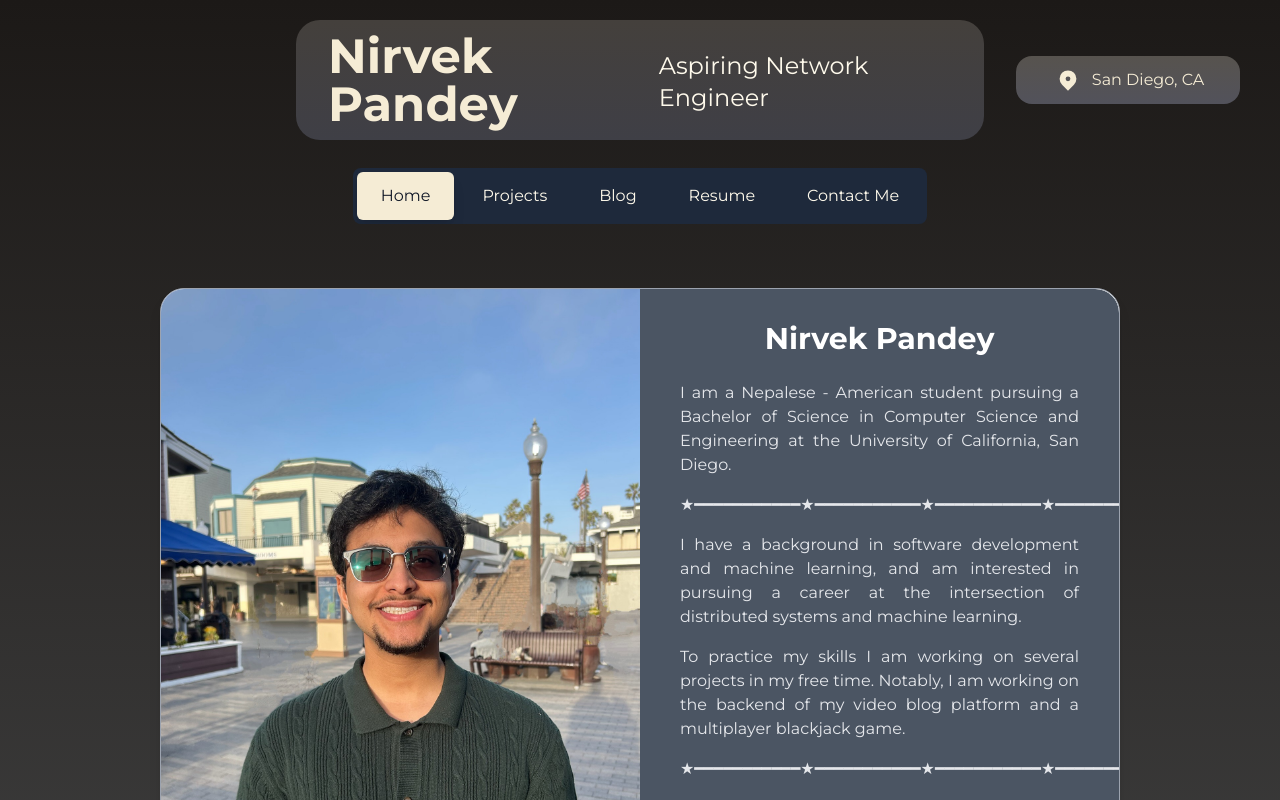
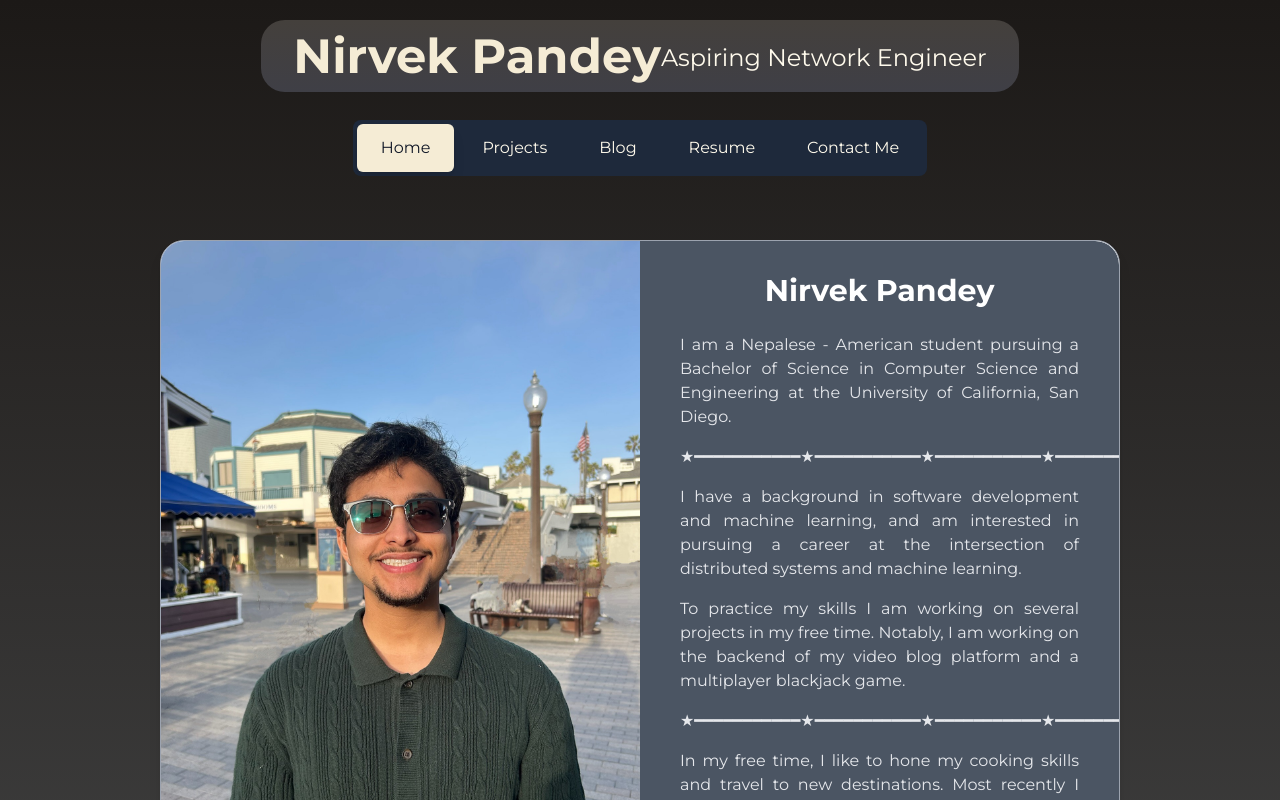
Before and after one commit to NirvekPanda/homepage, a Next.js app: page / in a window 1280 px wide. Shown: the top 800 px of the page. Built offline with nearby package versions, Linux system fonts and the light colour scheme.

Commit message:
swiched to simpler api

```diff
--- a/src/app/components/header.js
+++ b/src/app/components/header.js
@@ -1,21 +1,11 @@
 "use client";
 import React, { useEffect, useRef, useState } from "react";
 import Nav from "./nav";
-import LocationCarousel from "./locationCarousel";
 
 export default function Header() {
     const [isVisible, setIsVisible] = useState(true);
     const lastScrollY = useRef(0);
 
-    // Location data for the carousel
-    const locations = [
-        "San Diego, CA",
-        "Los Angeles, CA",
-        "London, UK",
-        "Barcelona, Spain",
-        "Rome, Italy",
-        "Paris, France"
-    ];
 
     useEffect(() => {
         const handleScroll = () => {
@@ -42,12 +32,9 @@ export default function Header() {
                 className={`py-5 px-10 transition-all duration-500 ease-in-out ${isVisible ? "opacity-100 translate-y-0" : "opacity-0 -translate-y-full pointer-events-none"
                     }`}
             >
-                <div className="mx-auto flex flex-col sm:flex-row items-center sm:justify-between text-center sm:text-left gap-4">
-                    {/* Invisible placeholder - same dimensions as location carousel */}
-                    <div className="w-56 h-12 order-1 sm:order-1"></div>
-
+                <div className="mx-auto flex justify-center">
                     {/* Main header content - centered */}
-                    <div className="max-w-4xl bg-gradient-to-b from-stone-700 to-zinc-700 rounded-3xl px-8 py-3 flex flex-col sm:flex-row items-center sm:justify-between text-center sm:text-left flex-1 order-2 sm:order-2 mx-4">
+                    <div className="max-w-4xl bg-gradient-to-b from-stone-700 to-zinc-700 rounded-3xl px-8 py-3 flex flex-col sm:flex-row items-center sm:justify-between text-center sm:text-left">
                         <h1 className="text-4xl sm:text-5xl text-[#F5ECD5] font-bold">
                             Nirvek Pandey
                         </h1>
@@ -58,14 +45,6 @@ export default function Header() {
                             Aspiring Network Engineer
                         </p>
                     </div>
-
-                    {/* Location Carousel - separate box on the right */}
-                    <div className="bg-gradient-to-b from-stone-600 to-zinc-600 rounded-2xl px-4 py-2 h-12 order-3 sm:order-3 w-56">
-                        <LocationCarousel
-                            locations={locations}
-                            className="h-full"
-                        />
-                    </div>
                 </div>
             </header>
 
--- a/src/app/components/locationCarousel.js
+++ /dev/null
@@ -1,189 +0,0 @@
-"use client";
-
-import React, { useState, useEffect, useRef } from "react";
-
-const LocationCarousel = ({ locations, className = "" }) => {
-    const [currentLocation, setCurrentLocation] = useState(0);
-    const [isBlurred, setIsBlurred] = useState(false);
-    const intervalRef = useRef(null);
-    const touchStartX = useRef(null);
-    const touchEndX = useRef(null);
-
-    // Auto-advance carousel every 6 seconds
-    useEffect(() => {
-        if (intervalRef.current) {
-            clearInterval(intervalRef.current);
-        }
-
-        intervalRef.current = setInterval(() => {
-            setCurrentLocation((prev) => (prev + 1) % locations.length);
-        }, 6000);
-
-        return () => {
-            if (intervalRef.current) {
-                clearInterval(intervalRef.current);
-            }
-        };
-    }, [locations.length]);
-
-    const resetTimer = () => {
-        if (intervalRef.current) {
-            clearInterval(intervalRef.current);
-        }
-        intervalRef.current = setInterval(() => {
-            setCurrentLocation((prev) => (prev + 1) % locations.length);
-        }, 6000);
-    };
-
-
-    const goToPrevious = () => {
-        setCurrentLocation((prev) => (prev - 1 + locations.length) % locations.length);
-        resetTimer();
-    };
-
-    const goToNext = () => {
-        setCurrentLocation((prev) => (prev + 1) % locations.length);
-        resetTimer();
-    };
-
-    // Handle blur toggle when pin is clicked
-    const handlePinClick = (e) => {
-        e.stopPropagation(); // Prevent carousel navigation
-        setIsBlurred(!isBlurred);
-    };
-
-    // Apply blur effect to body
-    useEffect(() => {
-        if (isBlurred) {
-            document.body.style.filter = 'blur(3px)';
-            document.body.style.transition = 'filter 0.5s ease-in-out';
-        } else {
-            document.body.style.filter = 'none';
-        }
-
-        // Cleanup on unmount
-        return () => {
-            document.body.style.filter = 'none';
-        };
-    }, [isBlurred]);
-
-    // Touch event handlers for mobile swipe
-    const handleTouchStart = (e) => {
-        touchStartX.current = e.targetTouches[0].clientX;
-    };
-
-    const handleTouchMove = (e) => {
-        touchEndX.current = e.targetTouches[0].clientX;
-    };
-
-    const handleTouchEnd = () => {
-        if (!touchStartX.current || !touchEndX.current) return;
-
-        const distance = touchStartX.current - touchEndX.current;
-        const isLeftSwipe = distance > 30; // Reduced threshold for easier swiping
-        const isRightSwipe = distance < -30;
-
-        if (isLeftSwipe) {
-            goToNext();
-        } else if (isRightSwipe) {
-            goToPrevious();
-        }
-
-        touchStartX.current = null;
-        touchEndX.current = null;
-    };
-
-    // Mouse drag support for desktop
-    const handleMouseDown = (e) => {
-        if (e.target.closest('button')) return; // Don't drag if clicking the pin button
-        touchStartX.current = e.clientX;
-        e.preventDefault();
-    };
-
-    const handleMouseMove = (e) => {
-        if (touchStartX.current === null) return;
-        touchEndX.current = e.clientX;
-    };
-
-    const handleMouseUp = () => {
-        if (!touchStartX.current || !touchEndX.current) return;
-
-        const distance = touchStartX.current - touchEndX.current;
-        const isLeftSwipe = distance > 30;
-        const isRightSwipe = distance < -30;
-
-        if (isLeftSwipe) {
-            goToNext();
-        } else if (isRightSwipe) {
-            goToPrevious();
-        }
-
-        touchStartX.current = null;
-        touchEndX.current = null;
-    };
-
-    // Keyboard navigation
-    const handleKeyDown = (e) => {
-        if (e.key === 'ArrowLeft') {
-            goToPrevious();
-        } else if (e.key === 'ArrowRight') {
-            goToNext();
-        }
-    };
-
-    return (
-        <div
-            className={`relative w-full h-full ${className}`}
-            onTouchStart={handleTouchStart}
-            onTouchMove={handleTouchMove}
-            onTouchEnd={handleTouchEnd}
-            onMouseDown={handleMouseDown}
-            onMouseMove={handleMouseMove}
-            onMouseUp={handleMouseUp}
-            onKeyDown={handleKeyDown}
-            tabIndex={0}
-            role="region"
-            aria-label="Location carousel - swipe left/right or use arrow keys to navigate"
-        >
-            {/* Location wrapper */}
-            <div className="relative h-full overflow-hidden rounded-inherit">
-                {locations.map((location, index) => (
-                    <div
-                        key={index}
-                        className={`absolute inset-0 transition-opacity duration-500 ease-in-out ${
-                            index === currentLocation ? 'opacity-100' : 'opacity-0'
-                        }`}
-                    >
-                        <div className="flex items-center justify-center h-full px-2">
-                            <div className="flex items-center space-x-2 whitespace-nowrap">
-                                <button
-                                    onClick={handlePinClick}
-                                    className="p-1 rounded-full hover:bg-white/10 transition-colors duration-200 focus:outline-none focus:ring-2 focus:ring-white/50"
-                                    aria-label={isBlurred ? "Disable blur" : "Enable blur"}
-                                >
-                                    <svg
-                                        className={`w-5 h-5 sm:w-6 sm:h-6 flex-shrink-0 transition-colors duration-200 ${
-                                            isBlurred ? 'text-black' : 'text-[#F5ECD5]'
-                                        }`}
-                                        fill="currentColor"
-                                        viewBox="0 0 20 20"
-                                    >
-                                        <path fillRule="evenodd" d="M5.05 4.05a7 7 0 119.9 9.9L10 18.9l-4.95-4.95a7 7 0 010-9.9zM10 11a2 2 0 100-4 2 2 0 000 4z" clipRule="evenodd" />
-                                    </svg>
-                                </button>
-                                <span className="text-[#F5ECD5] text-sm sm:text-base font-medium">
-                                    {location}
-                                </span>
-                            </div>
-                        </div>
-                    </div>
-                ))}
-            </div>
-
-
-
-        </div>
-    );
-};
-
-export default LocationCarousel;
--- a/src/app/upload/components/backgroundUpload.js
+++ b/src/app/upload/components/backgroundUpload.js
@@ -199,7 +199,7 @@ const BackgroundUpload = () => {
       console.log('Sending upload request...'); // Debug log
       console.log('FormData contents:', Array.from(formData.entries())); // Debug form data
 
-      const response = await fetch('https://background-image-drive-api-189526192204.us-west1.run.app/api/v1/images/upload', {
+      const response = await fetch('https://travel-image-api-189526192204.us-central1.run.app/api/v1/images/upload', {
         method: 'POST',
         mode: 'cors',
         credentials: 'omit',
@@ -281,7 +281,7 @@ const BackgroundUpload = () => {
     }
 
     try {
-      const response = await fetch(`https://background-image-drive-api-189526192204.us-west1.run.app/api/v1/images/${imageId}`, {
+      const response = await fetch(`https://travel-image-api-189526192204.us-central1.run.app/api/v1/images/${imageId}`, {
         method: 'DELETE',
       });
 
@@ -481,29 +481,6 @@ const BackgroundUpload = () => {
             {isUploading ? "Uploading..." : isExtractingMetadata ? "Extracting..." : "Upload Image"}
           </button>
 
-          {/* Debug Test Button */}
-          <button
-            onClick={async () => {
-              console.log('Testing backend connection...');
-              try {
-                const testResponse = await fetch('https://background-image-drive-api-189526192204.us-west1.run.app/api/v1/images/count', {
-                  method: 'GET',
-                  mode: 'cors',
-                  credentials: 'omit',
-                });
-                console.log('Test response status:', testResponse.status);
-                const testText = await testResponse.text();
-                console.log('Test response body:', testText);
-                setUploadStatus(`Test: Status ${testResponse.status} - ${testText}`);
-              } catch (testError) {
-                console.log('Test error:', testError);
-                setUploadStatus(`Test failed: ${testError.message}`);
-              }
-            }}
-            className="ml-4 px-4 py-2 bg-blue-600 text-white rounded-lg hover:bg-blue-700"
-          >
-            Test Backend
-          </button>
         </div>
 
         {/* Status Message */}
@@ -520,11 +497,11 @@ const BackgroundUpload = () => {
         )}
 
         {/* API Information */}
-        <div className="mt-8 p-4 bg-slate-800/50 rounded-lg border border-slate-700">
+        <div className="hidden mt-8 p-4 bg-slate-800/50 rounded-lg border border-slate-700">
           <h3 className="text-[#F5ECD5] font-semibold mb-2">API Endpoints</h3>
           <div className="space-y-2 text-sm text-slate-300">
             <div className="mb-3 p-2 bg-slate-700/50 rounded text-xs">
-              <span className="text-[#F5ECD5] font-medium">Base URL:</span> https://background-image-drive-api-189526192204.us-west1.run.app
+              <span className="text-[#F5ECD5] font-medium">Base URL:</span> https://travel-image-api-189526192204.us-central1.run.app
             </div>
             <div>
               <span className="font-mono bg-slate-700 px-2 py-1 rounded">POST /api/v1/images/upload</span>
```
